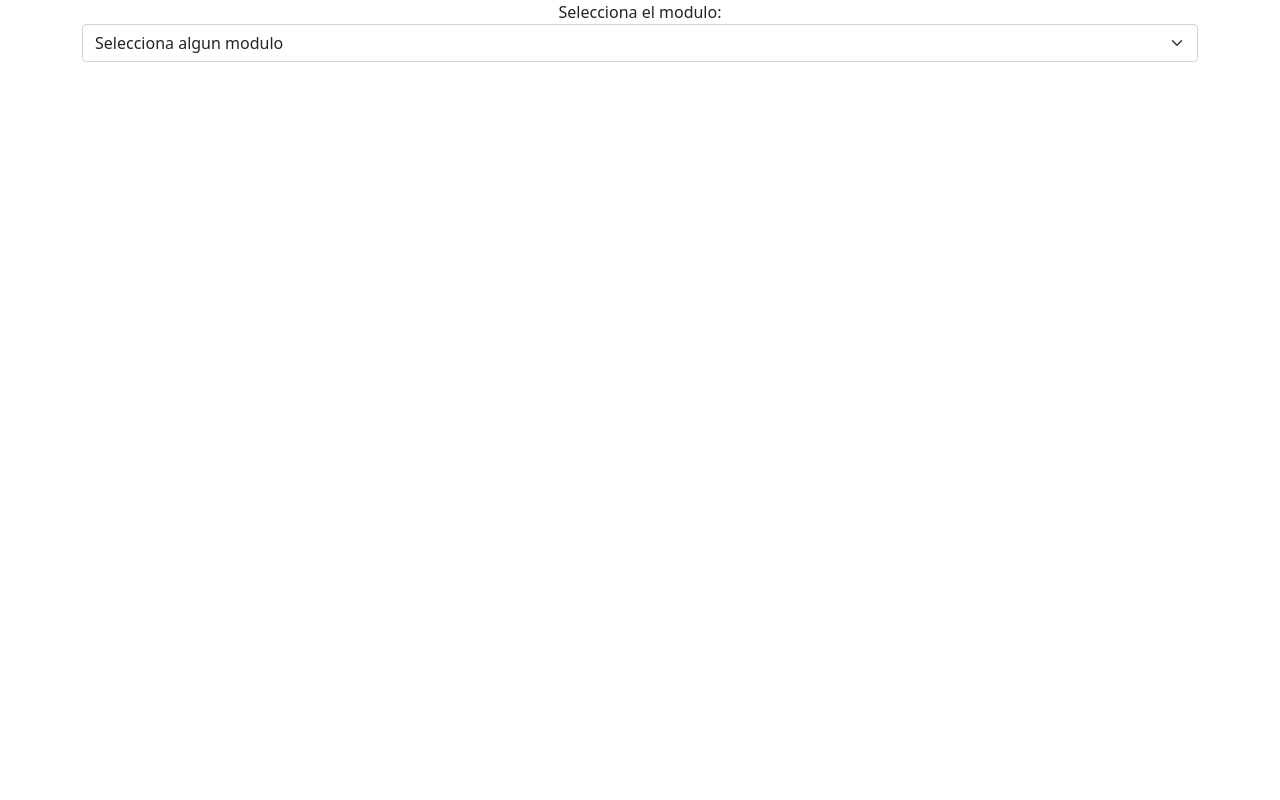
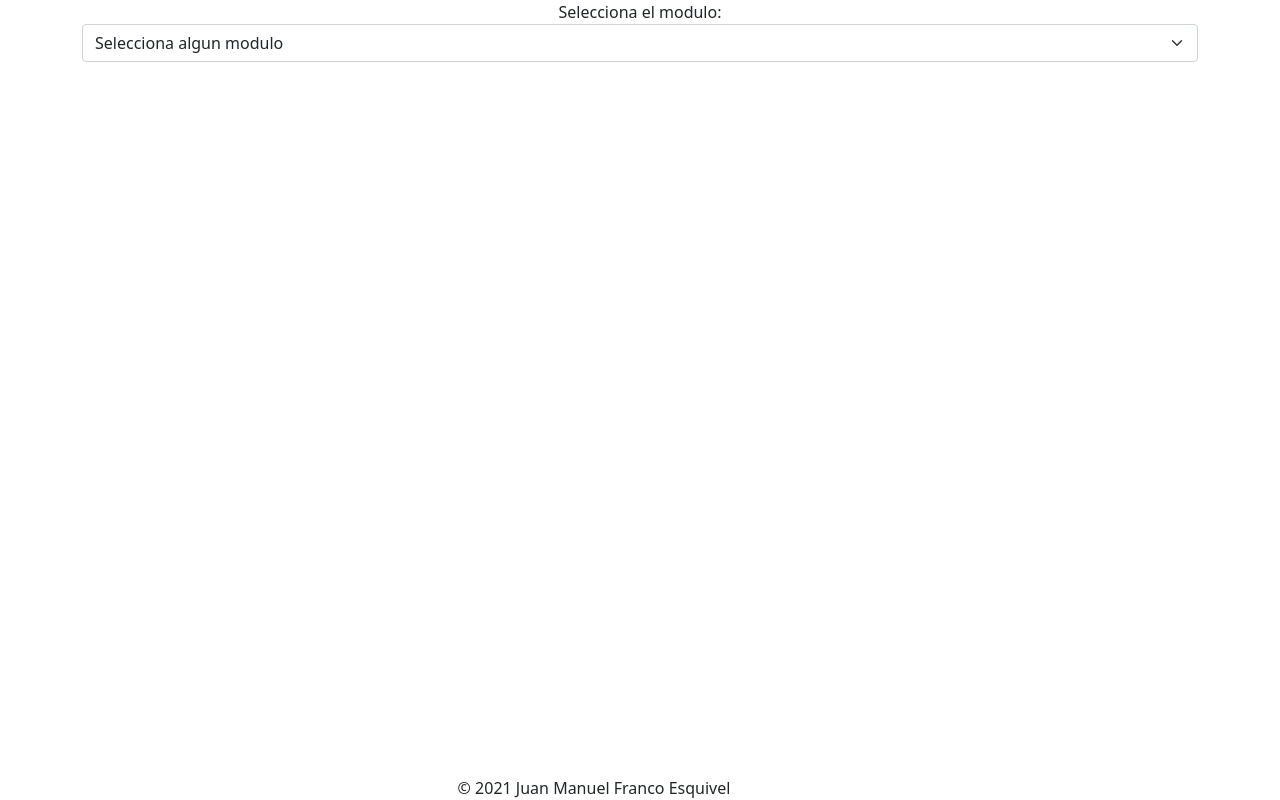
Before and after one commit to JMane-ui/JSONplaceholder, a plain HTML site: page index.html in a window 1280 px wide. Drawn offline with nearby package versions, Linux system fonts and the light colour scheme.

Commit message:
add footer

```diff
--- a/css/style.css
+++ b/css/style.css
@@ -1,3 +1,15 @@
 .card{
     width: 100% !important;
 }
+
+html{
+    min-height: 100%;
+    position: relative;
+}
+
+footer{
+    text-align: center;
+    position: absolute;
+    bottom: 0;
+    width: 80%;
+}
--- a/index.html
+++ b/index.html
@@ -6,8 +6,8 @@
     <meta name="viewport" content="width=device-width, initial-scale=1.0">
     <title>API con diversos modulos</title>
     <link rel="shortcut icon" href="img/ico-api.png" type="image/png">
+    <link href="https://cdn.jsdelivr.net/npm/bootstrap@5.0.2/dist/css/bootstrap.min.css" rel="stylesheet" integrity="sha384-EVSTQN3/azprG1Anm3QDgpJLIm9Nao0Yz1ztcQTwFspd3yD65VohhpuuCOmLASjC" crossorigin="anonymous">
     <link rel="stylesheet" href="css/style.css">
-    <link href="https://cdn.jsdelivr.net/npm/bootstrap@5.0.2/dist/css/bootstrap.min.css" rel="stylesheet" integrity="sha384-EVSTQN3/azprG1Anm3QDgpJLIm9Nao0Yz1ztcQTwFspd3yD65VohhpuuCOmLASjC" crossorigin="anonymous">
 </head>
 <body>
 
@@ -34,6 +34,8 @@
 
         <div class="row d-flex justify-content-center" id="content">
         </div>
+
+        <footer>&#169; 2021 Juan Manuel Franco Esquivel</footer>
     </div>
 
     <script src="js/app.js"></script>
```
